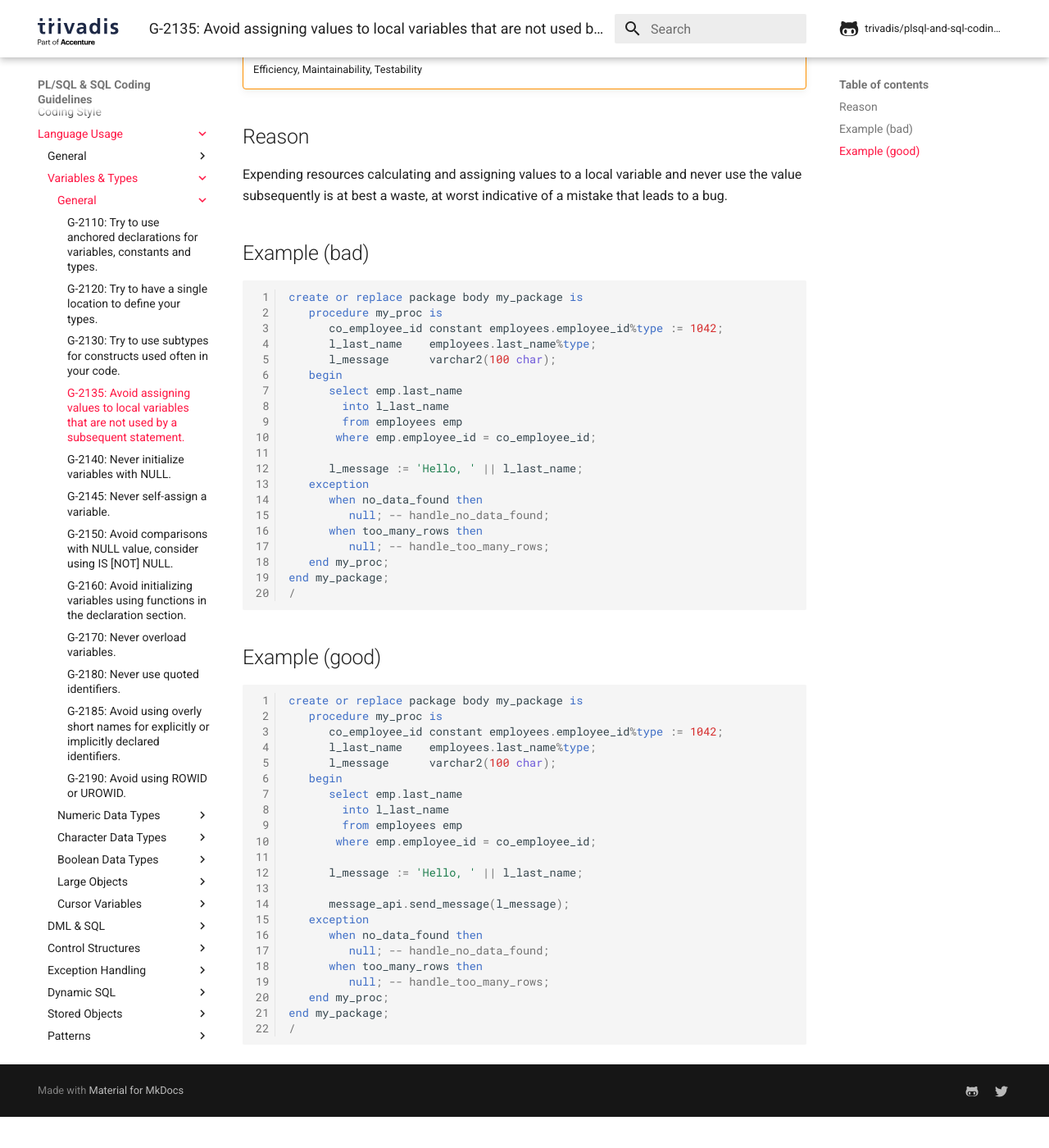
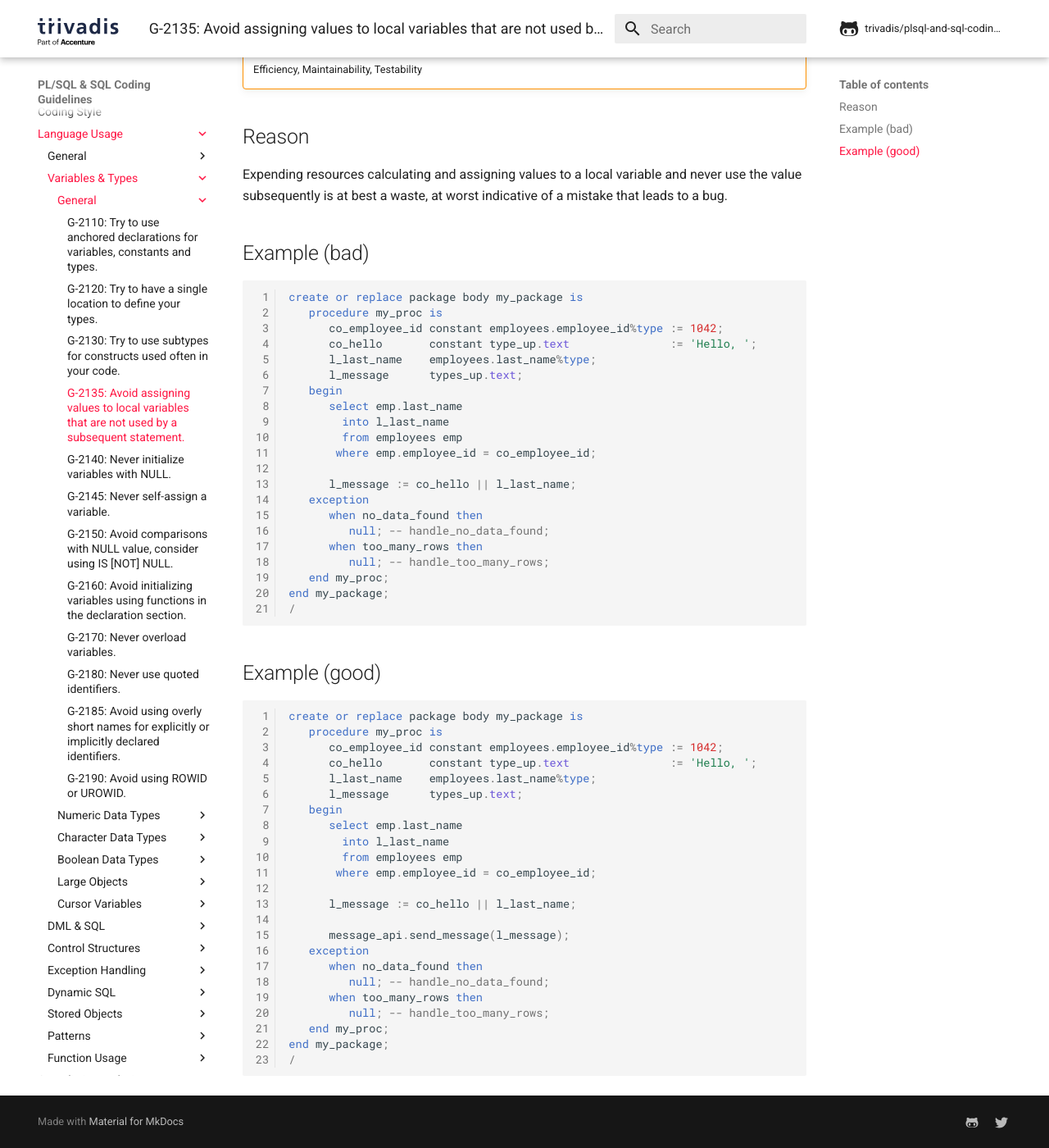
Before and after one commit to Trivadis/plsql-and-sql-coding-guidelines, an MkDocs documentation site: the page built from docs/4-language-usage/2-variables-and-types/1-general/g-2135.md, in a window 1280 px wide and 1400 px high, scrolled down 218 px. Shown: the whole window at 82% size. Built offline with MkDocs 1.6.1 and Material for MkDocs 9.7.7, drawn with Linux system fonts in a browser that asks for light colours; comment, search, counter and statistics services are not loaded; the version menu is left out; before the commit the page ends 1580 px from its top, so only the background shows below that.

Commit message:
Fx violations of G-2130, G-1050

```diff
--- a/docs/4-language-usage/2-variables-and-types/1-general/g-2135.md
+++ b/docs/4-language-usage/2-variables-and-types/1-general/g-2135.md
@@ -13,15 +13,16 @@
 create or replace package body my_package is
    procedure my_proc is
       co_employee_id constant employees.employee_id%type := 1042;
+      co_hello       constant type_up.text               := 'Hello, ';
       l_last_name    employees.last_name%type;
-      l_message      varchar2(100 char);
+      l_message      types_up.text;
    begin
       select emp.last_name
         into l_last_name
         from employees emp
        where emp.employee_id = co_employee_id;
 
-      l_message := 'Hello, ' || l_last_name;
+      l_message := co_hello || l_last_name;
    exception
       when no_data_found then
          null; -- handle_no_data_found;
@@ -38,15 +39,16 @@
 create or replace package body my_package is
    procedure my_proc is
       co_employee_id constant employees.employee_id%type := 1042;
+      co_hello       constant type_up.text               := 'Hello, ';
       l_last_name    employees.last_name%type;
-      l_message      varchar2(100 char);
+      l_message      types_up.text;
    begin
       select emp.last_name
         into l_last_name
         from employees emp
        where emp.employee_id = co_employee_id;
 
-      l_message := 'Hello, ' || l_last_name;
+      l_message := co_hello || l_last_name;
 
       message_api.send_message(l_message);
    exception
```
